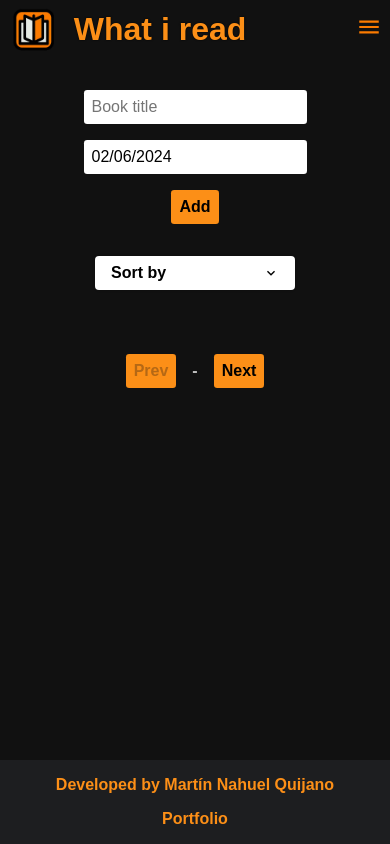
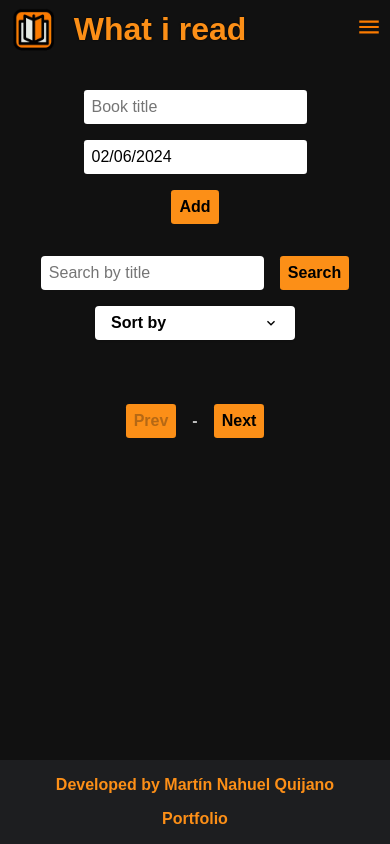
Before and after one commit to MartinQuijano/next-whatiread, a Next.js app: page /library in a window 390 px wide. Built offline with nearby package versions, Linux system fonts and the light colour scheme.

Commit message:
Add the SearchForm component to the Filters component

```diff
--- a/components/filters/Filters.js
+++ b/components/filters/Filters.js
@@ -1,14 +1,16 @@
 import React from "react";
 import styles from "./filters.module.css";
 import Dropdown from "../dropdown/Dropdown";
+import SearchForm from "../search-form/SearchForm";
 
-export default function Filters({ sort, handleSortChange, handleOrderChange }) {
+export default function Filters({ sort, handleSortChange, handleOrderChange, search, handleSearchChange, handleSearch }) {
   const options = [
     { name: "Title", filter: "book.title" },
     { name: "Date", filter: "date" },
   ];
   return (
     <div className={styles.container}>
+      <SearchForm search={search} handleSearchChange={handleSearchChange} handleSearch={handleSearch} />
       <Dropdown title={sort} options={options} handleSelection={handleSortChange} handleSameSelection={handleOrderChange} />
     </div>
   );
--- a/components/filters/filters.module.css
+++ b/components/filters/filters.module.css
@@ -1,3 +1,12 @@
 .container {
-  margin: 0 auto;
+  display: flex;
+  justify-content: center;
+  gap: 1rem;
 }
+
+@media screen and (max-width: 600px) {
+  .container {
+    flex-direction: column;
+    align-items: center;
+  }
+}
```
